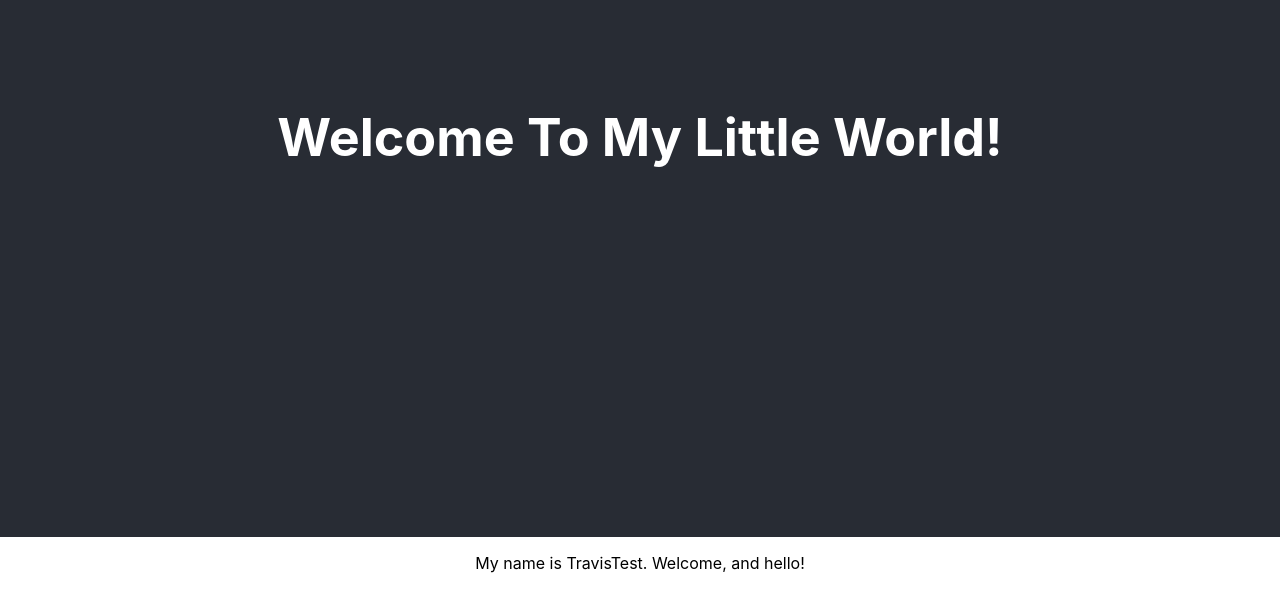
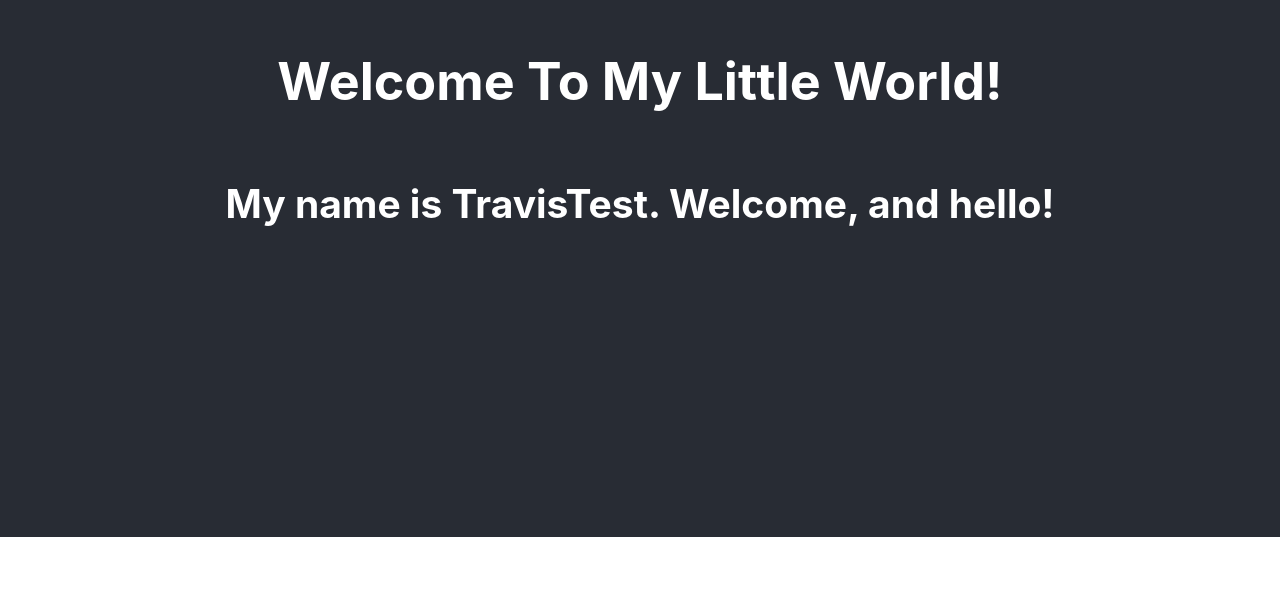
Before and after one commit to pekkakyllonen/my-little-world, a React (Create React App) app: page / in a window 1280 px wide. Shown: the part 263-852 px from the top of the page. After the commit the page ends 800 px from the top, so only its background shows below. Built offline with nearby package versions, Linux system fonts and the light colour scheme.

Commit message:
One extra line

```diff
--- a/src/App.js
+++ b/src/App.js
@@ -4,9 +4,9 @@ export default () => (
   <div className="App">
     <header className="App-header">
       <h1 className="App-title">Welcome To My Little World!</h1>
+      <h2>
+      My name is TravisTest. Welcome, and hello!
+    </h2>
     </header>
-    <p className="App-intro">
-      My name is TravisTest. Welcome, and hello!
-    </p>
   </div>
 );
```
